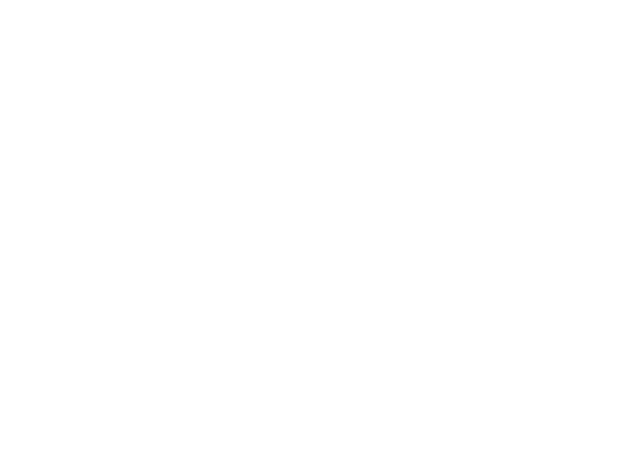
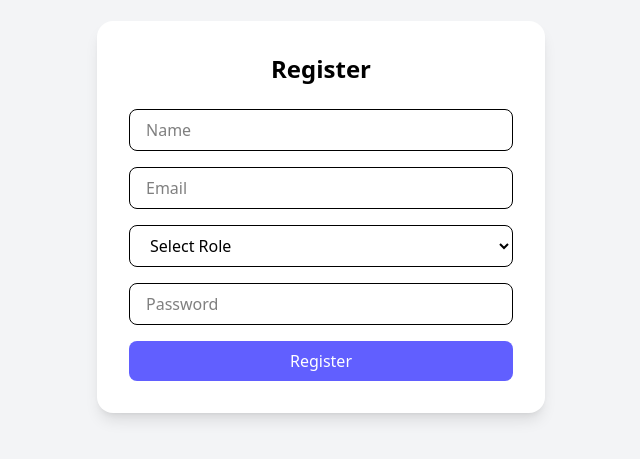
Before and after one commit to rabeyabosree/serviceFinder, a React (Vite) app in the folder frontend/: page /register in a window 1280 px wide. Before the commit this address had no page. Shown: the part 183-642 px from the top of the page, without its empty margins (319-959 px from the left). Built offline with nearby package versions, Linux system fonts and the light colour scheme.

Commit message:
Register page created

```diff
--- a/frontend/src/App.jsx
+++ b/frontend/src/App.jsx
@@ -1,5 +1,7 @@
-import { BrowserRouter as Router , Routes, Route } from 'react-router-dom';
+import { BrowserRouter as Router, Routes, Route } from 'react-router-dom';
 import Home from './pages/home/Home';
+import RegisterPage from './pages/auth/RegisterPage';
+import LoginPage from './pages/auth/LoginPage';
 
 function App() {
 
@@ -8,7 +10,9 @@
     <Router>
 
       <Routes>
-        <Route path='/' element={<Home/>} />
+        <Route path='/' element={<Home />} />
+        <Route path='/register' element={<RegisterPage />} />
+        <Route path='/login' element={<LoginPage />} />
       </Routes>
 
     </Router>
--- /dev/null
+++ b/frontend/src/pages/auth/LoginPage.jsx
@@ -0,0 +1,9 @@
+import React from 'react'
+
+function LoginPage() {
+  return (
+    <div>LoginPage</div>
+  )
+}
+
+export default LoginPage
--- /dev/null
+++ b/frontend/src/pages/auth/RegisterPage.jsx
@@ -0,0 +1,60 @@
+import React from "react";
+
+function RegisterPage() {
+  return (
+    <div className="flex items-center justify-center h-screen bg-gray-100">
+      <div className="bg-white shadow-lg rounded-2xl p-8 w-full max-w-md">
+        <h1 className="text-2xl font-bold text-center mb-6">Register</h1>
+        <form className="space-y-4">
+          {/* Name */}
+          <div>
+            <input
+              type="text"
+              placeholder="Name"
+              className="w-full px-4 py-2 border rounded-lg focus:outline-none focus:ring-2 focus:ring-indigo-400"
+            />
+          </div>
+
+          {/* Email */}
+          <div>
+            <input
+              type="email"
+              placeholder="Email"
+              className="w-full px-4 py-2 border rounded-lg focus:outline-none focus:ring-2 focus:ring-indigo-400"
+            />
+          </div>
+
+          {/* Role */}
+          <div>
+            <select
+              className="w-full px-4 py-2 border rounded-lg focus:outline-none focus:ring-2 focus:ring-indigo-400"
+            >
+              <option value="">Select Role</option>
+              <option value="user">User</option>
+              <option value="admin">Admin</option>
+            </select>
+          </div>
+
+          {/* Password */}
+          <div>
+            <input
+              type="password"
+              placeholder="Password"
+              className="w-full px-4 py-2 border rounded-lg focus:outline-none focus:ring-2 focus:ring-indigo-400"
+            />
+          </div>
+
+          {/* Submit Button */}
+          <button
+            type="submit"
+            className="w-full bg-indigo-500 text-white py-2 rounded-lg hover:bg-indigo-600 transition"
+          >
+            Register
+          </button>
+        </form>
+      </div>
+    </div>
+  );
+}
+
+export default RegisterPage;
--- a/frontend/src/pages/home/Hero.jsx
+++ b/frontend/src/pages/home/Hero.jsx
@@ -1,95 +1,91 @@
 import React from "react";
 import Navbar from "./Navbar";
 import {
-  FaMapMarkerAlt,
   FaSearch,
   FaWrench,
   FaBolt,
   FaChalkboardTeacher,
   FaUtensils,
 } from "react-icons/fa";
+import { useNavigate } from "react-router-dom";
+
 
 function Hero() {
+  const navigate = useNavigate()
   return (
-    <div className="relative h-screen w-full bg-[url('https://images.unsplash.com/photo-1507525428034-b723cf961d3e?auto=format&fit=crop&w=1600&q=80')] bg-cover bg-center">
+    <div className="relative w-full h-[85vh]">
+      {/* Background Image */}
+      <div
+        className="absolute inset-0 bg-[url('https://images.unsplash.com/photo-1507525428034-b723cf961d3e?auto=format&fit=crop&w=1600&q=80')] bg-cover bg-center -z-10"
+      />
       {/* Dark Overlay */}
-      <div className="absolute inset-0 bg-black/50" />
+      <div className="absolute inset-0 bg-black/50 -z-10" />
 
       {/* Navbar */}
-      <div>
+      <div className="relative z-20">
         <Navbar />
       </div>
 
       {/* Hero Content */}
-      <div className="relative z-10 flex flex-col items-center justify-center text-center h-full px-4">
-        {/* Heading */}
-        <h1 className="text-4xl md:text-5xl font-bold text-white mb-4">
-          Find Local Services Instantly
+      <section className="relative z-10 pt-32 md:pt-40 text-center text-white w-full max-w-4xl mx-auto px-4">
+        <h1 className="text-4xl md:text-5xl font-bold mb-4 drop-shadow-lg">
+          Explore Amazing Destinations
         </h1>
-        <p className="text-lg text-gray-200 mb-8">
-          Search trusted professionals near you with ease
+        <p className="text-lg md:text-xl mb-8 drop-shadow-md">
+          Find great places to stay, eat, shop, or visit from local experts.
         </p>
 
-        {/* Search Section */}
-        <div className="w-full max-w-3xl bg-white shadow-lg rounded-2xl p-4 flex flex-col md:flex-row items-center gap-3">
-          {/* Service Input */}
+        {/* Search Bar */}
+        <div className="flex flex-col md:flex-row bg-white/30 backdrop-blur-md rounded-full overflow-hidden shadow-lg max-w-3xl mx-auto">
           <input
             type="text"
-            placeholder="What service are you looking for?"
-            className="w-full md:flex-1 p-3 border border-gray-200 rounded-xl focus:outline-none focus:ring-2 focus:ring-indigo-500"
+            placeholder="What e.g. shopping, restaurant..."
+            aria-label="Search services"
+            className="flex-1 px-6 py-3 text-gray-700 outline-none placeholder-gray-400"
           />
-
-          {/* Location Input */}
-          <div className="relative w-full md:w-1/3">
-            <FaMapMarkerAlt className="absolute left-3 top-3 text-gray-400" />
           <input
             type="text"
-              placeholder="Enter location"
-              className="w-full p-3 pl-10 border border-gray-200 rounded-xl focus:outline-none focus:ring-2 focus:ring-indigo-500"
+            placeholder="Where e.g. your city"
+            aria-label="Search location"
+            className="flex-1 px-6 py-3 text-gray-700 outline-none placeholder-gray-400 border-t md:border-t-0 md:border-l border-white/40"
           />
-          </div>
-
-          {/* Search Button */}
-          <button className="flex items-center gap-2 bg-indigo-600 text-white px-6 py-3 rounded-xl font-semibold hover:bg-indigo-700 transition">
-            <FaSearch /> Search
+          <button
+            aria-label="Search"
+            className="bg-blue-600 hover:bg-blue-700 text-white px-6 flex items-center justify-center transition-colors duration-300"
+          >
+            <FaSearch className="w-5 h-5" />
           </button>
         </div>
+      </section>
 
-        {/* Service Provider CTA (Now ABOVE category) */}
-        <div className="mt-12 bg-indigo-100 w-full max-w-3xl p-6 rounded-2xl text-center shadow-md">
-          <h3 className="text-xl font-bold text-indigo-800">
+      {/* Service Provider CTA */}
+      <div className="relative z-10 mt-16 md:mt-32 text-center max-w-xl mx-auto p-4 rounded-2xl bg-white/20 backdrop-blur-md shadow-md flex flex-col md:flex-row items-center justify-between gap-4">
+        <h3 className="text-xl font-bold text-indigo-800 flex items-center justify-center md:justify-start">
           Are you a service provider?
         </h3>
-          <p className="text-gray-700 mb-4">
-            Join our platform and reach thousands of customers today.
-          </p>
-          <button className="bg-indigo-600 text-white px-6 py-3 rounded-xl font-semibold hover:bg-indigo-700 transition">
+        <button onClick={()=> navigate('/register')} className="bg-indigo-600 text-white px-6 py-3 rounded-xl font-semibold hover:bg-indigo-700 transition-colors duration-300">
           Join Now
         </button>
       </div>
 
-        {/* Popular Services */}
-        <div className="mt-12 w-full max-w-4xl">
-          <h3 className="text-xl font-semibold text-white mb-6">
-            Popular Services
-          </h3>
+      {/* Popular Services (positioned -bottom and horizontally center) */}
+      <div className="absolute -bottom-12 left-1/2 transform -translate-x-1/2 z-20 w-full max-w-5xl px-4">
         <div className="grid grid-cols-2 md:grid-cols-4 gap-6">
-            <div className="flex flex-col items-center p-4 bg-white rounded-2xl shadow hover:shadow-lg transition cursor-pointer">
-              <FaWrench className="text-3xl text-indigo-600 mb-2" />
+          <div className="flex flex-col items-center p-6 bg-white rounded-2xl shadow-lg hover:shadow-xl transition-all duration-300 cursor-pointer">
+            <FaWrench className="text-3xl text-indigo-600 mb-2 bg-indigo-100 rounded-full p-3" />
             <p className="text-gray-700 font-medium">Plumber</p>
           </div>
-            <div className="flex flex-col items-center p-4 bg-white rounded-2xl shadow hover:shadow-lg transition cursor-pointer">
-              <FaBolt className="text-3xl text-yellow-500 mb-2" />
+          <div className="flex flex-col items-center p-6 bg-white rounded-2xl shadow-lg hover:shadow-xl transition-all duration-300 cursor-pointer">
+            <FaBolt className="text-3xl text-yellow-500 mb-2 bg-yellow-100 rounded-full p-3" />
             <p className="text-gray-700 font-medium">Electrician</p>
           </div>
-            <div className="flex flex-col items-center p-4 bg-white rounded-2xl shadow hover:shadow-lg transition cursor-pointer">
-              <FaChalkboardTeacher className="text-3xl text-green-500 mb-2" />
+          <div className="flex flex-col items-center p-6 bg-white rounded-2xl shadow-lg hover:shadow-xl transition-all duration-300 cursor-pointer">
+            <FaChalkboardTeacher className="text-3xl text-green-500 mb-2 bg-green-100 rounded-full p-3" />
             <p className="text-gray-700 font-medium">Tutor</p>
           </div>
-            <div className="flex flex-col items-center p-4 bg-white rounded-2xl shadow hover:shadow-lg transition cursor-pointer">
-              <FaUtensils className="text-3xl text-red-500 mb-2" />
+          <div className="flex flex-col items-center p-6 bg-white rounded-2xl shadow-lg hover:shadow-xl transition-all duration-300 cursor-pointer">
+            <FaUtensils className="text-3xl text-red-500 mb-2 bg-red-100 rounded-full p-3" />
             <p className="text-gray-700 font-medium">Home Cook</p>
-            </div>
           </div>
         </div>
       </div>
--- a/frontend/src/pages/home/Navbar.jsx
+++ b/frontend/src/pages/home/Navbar.jsx
@@ -1,8 +1,9 @@
 import React from "react";
-import { Link, useLocation } from "react-router-dom";
+import { Link, useLocation, useNavigate } from "react-router-dom";
 
 function Navbar() {
   const location = useLocation();
+  const navigte = useNavigate()
 
   const navLinks = [
     { name: "Home", path: "/" },
@@ -38,7 +39,7 @@
 
         {/* Login Button */}
         <div>
-          <button className="ml-4 px-5 py-2 bg-blue-600 text-white rounded-lg hover:bg-blue-700 transition">
+          <button onClick={()=> navigte("/login")} className="ml-4 px-5 py-2 bg-blue-600 text-white rounded-lg hover:bg-blue-700 transition">
             Login
           </button>
         </div>
```
Lines whose indentation alone changed are shown as unchanged.
